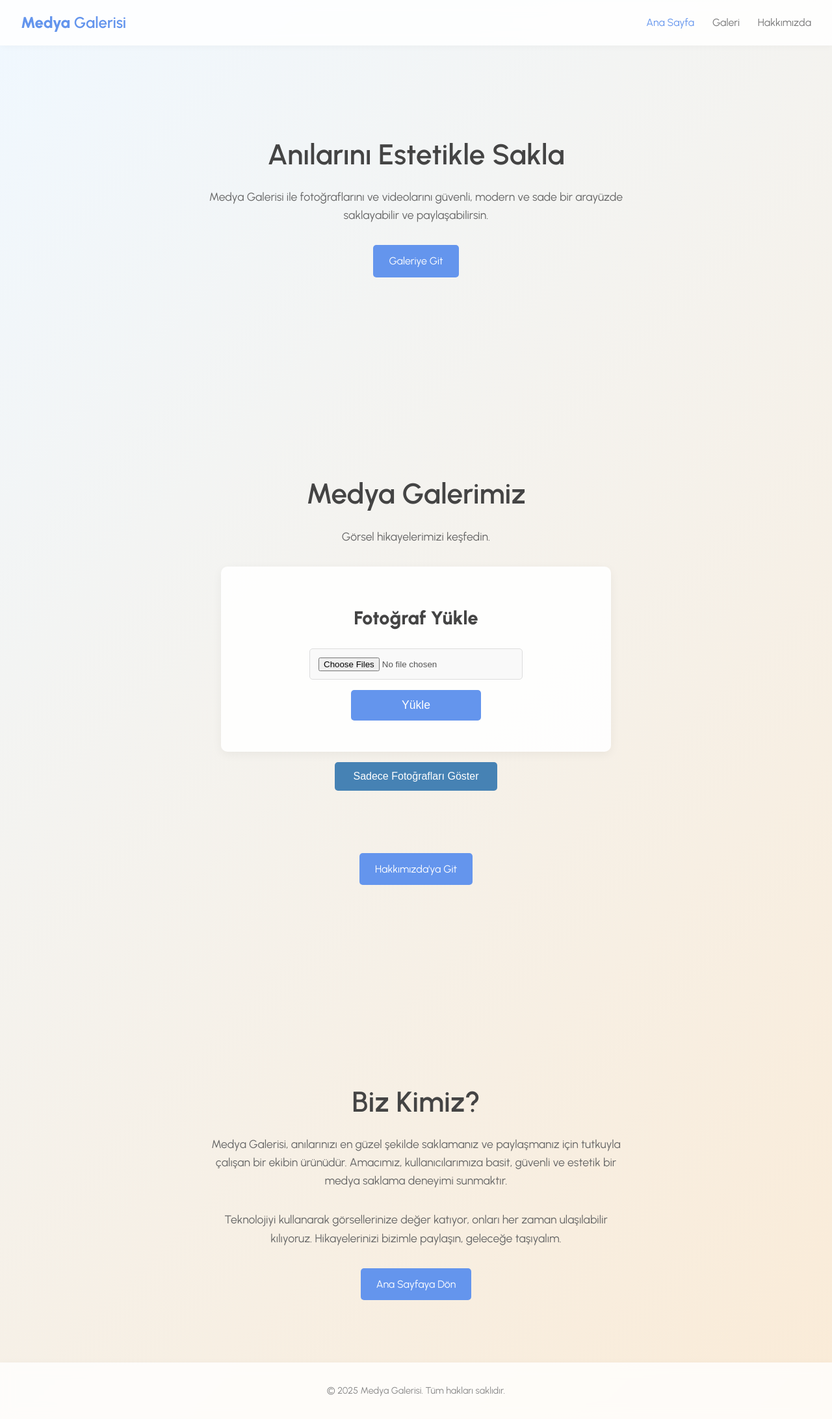
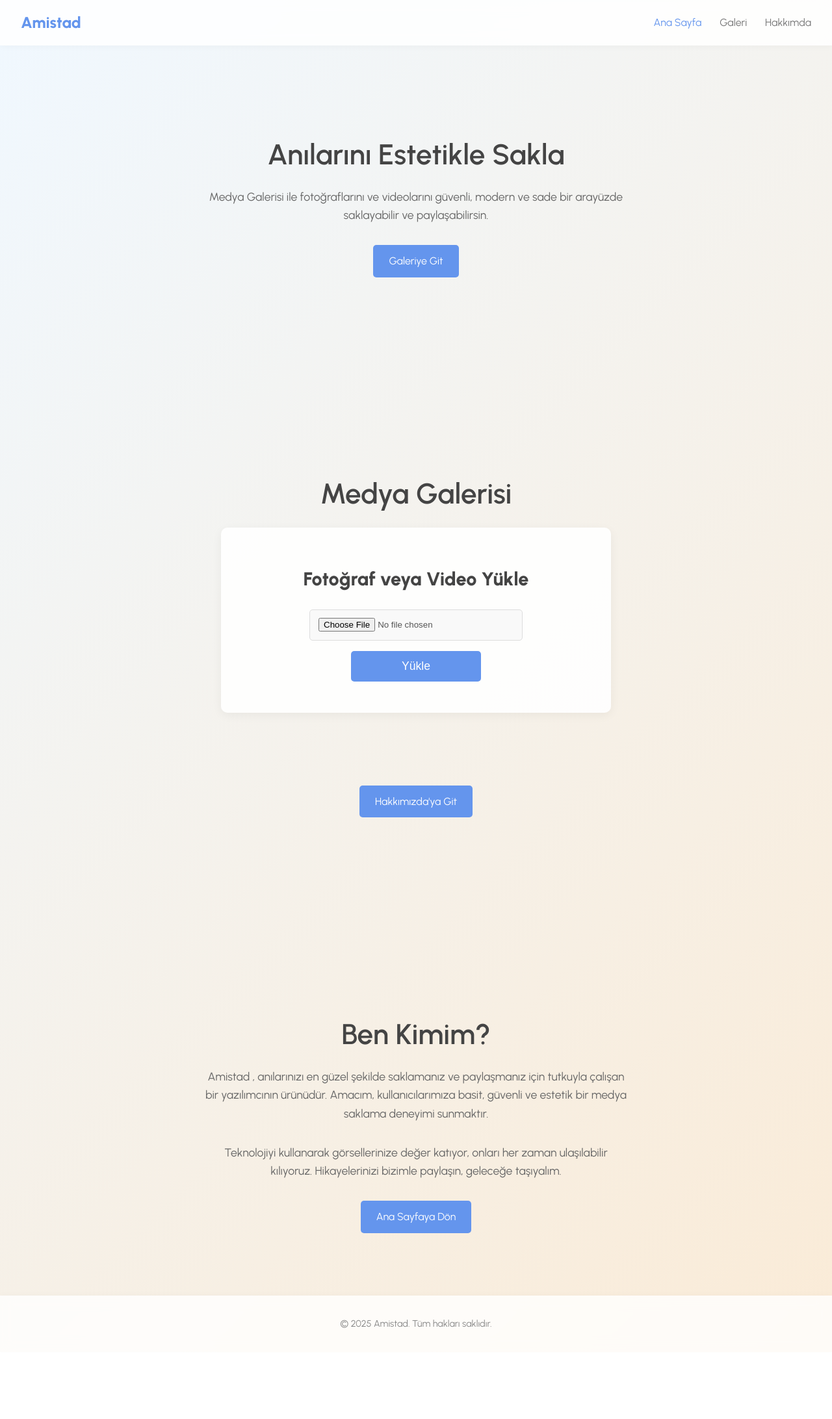
Before and after one commit to kaantoktas/Amistad, a website: page index.html in a window 1280 px wide. Shown: the whole page at 65% size. After the commit the page ends 2081 px from the top, so only its background shows below. Drawn offline with Linux system fonts and the light colour scheme.

Commit message:
Update index.html

```diff
--- a/index.html
+++ b/index.html
@@ -3,7 +3,7 @@
   <head>
     <meta charset="UTF-8" />
     <meta name="viewport" content="width=device-width, initial-scale=1.0" />
-    <title>Ana Sayfa | Medya Galerisi</title>
+    <title>Ana Sayfa | Amistad</title>
     <link rel="stylesheet" href="style.css" />
     <link
       href="https://fonts.googleapis.com/css2?family=Urbanist:wght@400;600;800&display=swap"
@@ -12,11 +12,11 @@
   </head>
   <body>
     <header>
-      <div class="logo"><strong>Medya</strong> Galerisi</div>
+      <div class="logo"><strong>Amistad</strong></div>
       <nav>
         <a href="#home" class="nav-link active">Ana Sayfa</a>
         <a href="#gallery" class="nav-link">Galeri</a>
-        <a href="#about" class="nav-link">Hakkımızda</a>
+        <a href="#about" class="nav-link">Hakkımda</a>
       </nav>
     </header>
 
@@ -30,40 +30,45 @@
     </section>
 
     <section id="gallery" class="content-section">
-      <h1>Medya Galerimiz</h1>
-      <p>Görsel hikayelerimizi keşfedin.</p>
+      <h1>Medya Galerisi</h1>
 
-      <!-- Fotoğraf Yükleme Alanı Başlangıcı -->
-      <div id="uploadSection" class="upload-section">
-        <h2>Fotoğraf Yükle</h2>
+
+      <!-- Fotoğraf Yükleme Alanı Başlangıcı - Buraya taşındı -->
+      <div class="upload-section">
+        <h2>Fotoğraf veya Video Yükle</h2>
         <form id="uploadForm" class="upload-form">
-          <input type="file" id="photoInput" name="photo" accept="image/*" multiple required />
+          <input
+            type="file"
+            id="photoInput"
+            name="photo"
+            accept="image/*"
+            required
+          />
           <button type="submit" id="uploadButton">Yükle</button>
         </form>
         <div id="uploadMessage" class="message"></div>
-        <div id="loadingIndicator" class="loading-indicator" style="display: none;">
+        <div
+          id="loadingIndicator"
+          class="loading-indicator"
+          style="display: none"
+        >
           Yükleniyor...
         </div>
       </div>
       <!-- Fotoğraf Yükleme Alanı Sonu -->
 
-      <!-- Yeni düğme buraya eklendi -->
-      <div class="gallery-controls">
-        <button id="showPhotosOnlyButton" class="control-button">Sadece Fotoğrafları Göster</button>
-        <button id="showUploadFormButton" class="control-button" style="display: none;">Yükleme Formunu Göster</button>
-      </div>
-
       <div id="galleryGrid" class="gallery-grid">
         <!-- Görseller buraya dinamik olarak yüklenecek -->
+        <!-- Mevcut placeholder görselleri kaldırıldı, çünkü artık dinamik yüklenecekler -->
       </div>
       <a href="#about">Hakkımızda'ya Git</a>
     </section>
 
     <section id="about" class="content-section">
-      <h1>Biz Kimiz?</h1>
+      <h1>Ben Kimim?</h1>
       <p>
-        Medya Galerisi, anılarınızı en güzel şekilde saklamanız ve paylaşmanız
-        için tutkuyla çalışan bir ekibin ürünüdür. Amacımız, kullanıcılarımıza
+        Amistad , anılarınızı en güzel şekilde saklamanız ve paylaşmanız
+        için tutkuyla çalışan bir yazılımcının ürünüdür. Amacım, kullanıcılarımıza
         basit, güvenli ve estetik bir medya saklama deneyimi sunmaktır.
       </p>
       <p>
@@ -74,8 +79,9 @@
       <a href="#home">Ana Sayfaya Dön</a>
     </section>
 
-    <footer>&copy; 2025 Medya Galerisi. Tüm hakları saklıdır.</footer>
+    <footer>&copy; 2025 Amistad. Tüm hakları saklıdır.</footer>
 
+    <!-- Tüm JavaScript işlevselliği artık script.js içinde olacak -->
     <script src="script.js"></script>
   </body>
 </html>
```
